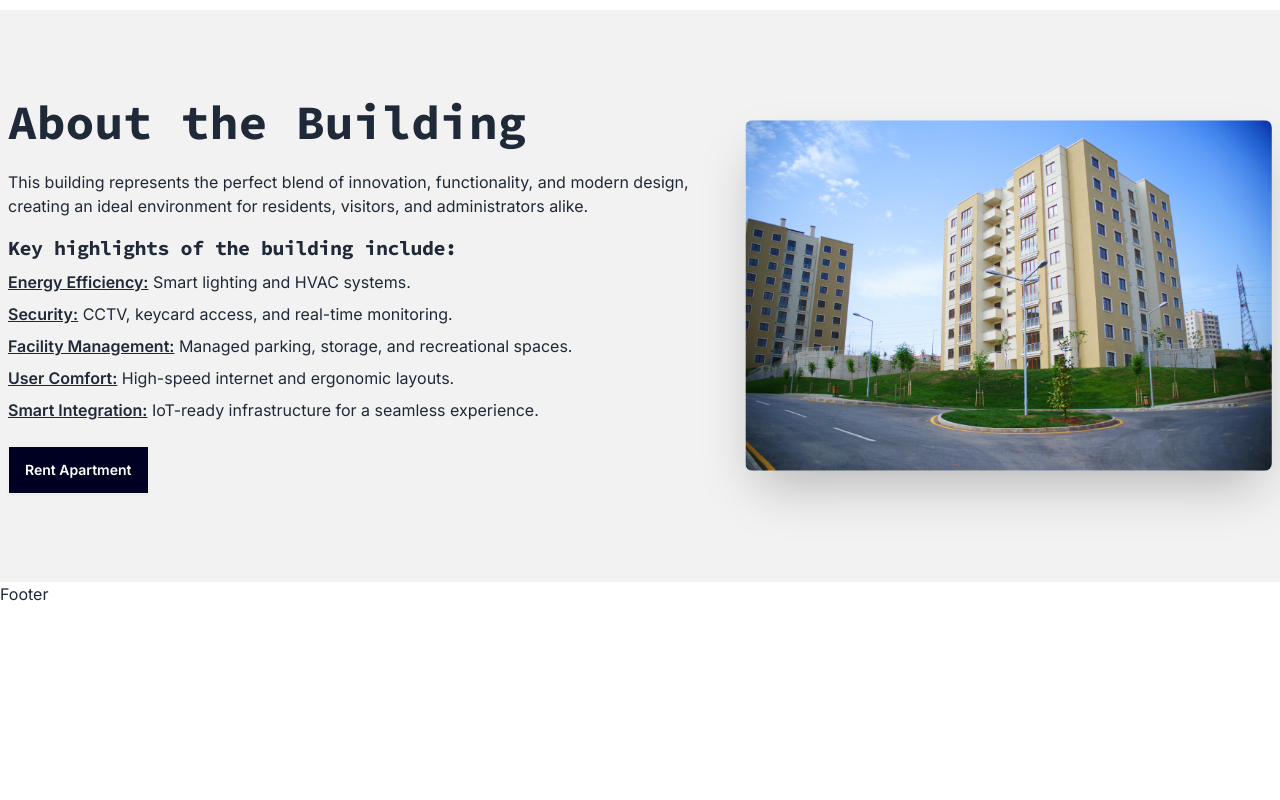
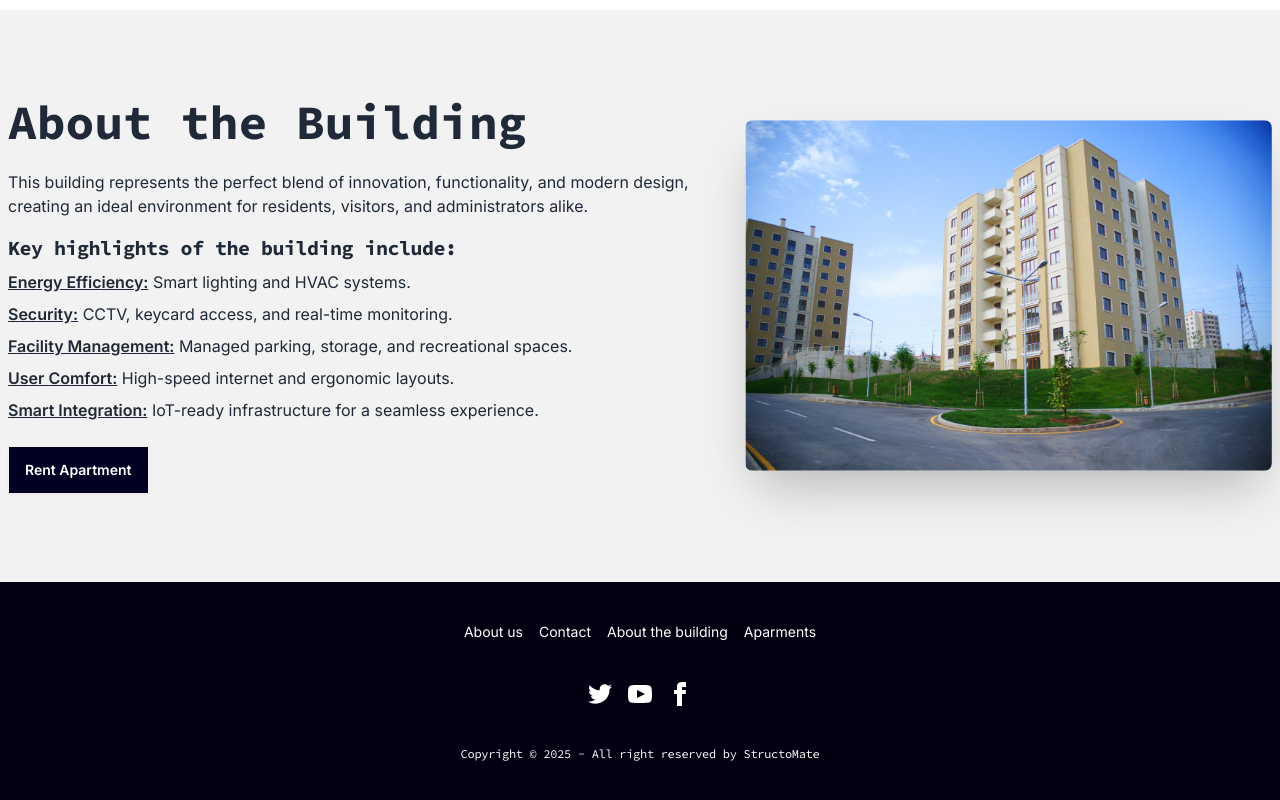
Before and after one commit to Ajmain-Fayek/StructoMate, a React (Vite) app: page / in a window 1280 px wide. Shown: the part 1031-1831 px from the top of the page. Before the commit the page ends 1637 px from the top, so only its background shows below. Built offline with nearby package versions, Linux system fonts and the light colour scheme.

Commit message:
Footer created

```diff
--- a/index.html
+++ b/index.html
@@ -29,7 +29,7 @@
         <title>StructoMate</title>
     </head>
     <body>
-        <div id="root"></div>
+        <div id="root" class="bg-white"></div>
         <script type="module" src="/src/main.jsx"></script>
     </body>
 </html>
--- a/src/Pages/Shared/Footer/Footer.jsx
+++ b/src/Pages/Shared/Footer/Footer.jsx
@@ -1,5 +1,57 @@
 const Footer = () => {
-    return <div>Footer</div>;
+    return (
+        <footer className="footer footer-center bg-[#001] text-white p-10">
+            <nav className="grid grid-flow-col gap-4">
+                <a className="link link-hover">About us</a>
+                <a className="link link-hover">Contact</a>
+                <a className="link link-hover">About the building</a>
+                <a className="link link-hover">Aparments</a>
+            </nav>
+            <nav>
+                <div className="grid grid-flow-col gap-4">
+                    <a className="hover:scale-105 active:scale-95 cursor-pointer">
+                        <svg
+                            xmlns="http://www.w3.org/2000/svg"
+                            width="24"
+                            height="24"
+                            viewBox="0 0 24 24"
+                            className="fill-current"
+                        >
+                            <path d="M24 4.557c-.883.392-1.832.656-2.828.775 1.017-.609 1.798-1.574 2.165-2.724-.951.564-2.005.974-3.127 1.195-.897-.957-2.178-1.555-3.594-1.555-3.179 0-5.515 2.966-4.797 6.045-4.091-.205-7.719-2.165-10.148-5.144-1.29 2.213-.669 5.108 1.523 6.574-.806-.026-1.566-.247-2.229-.616-.054 2.281 1.581 4.415 3.949 4.89-.693.188-1.452.232-2.224.084.626 1.956 2.444 3.379 4.6 3.419-2.07 1.623-4.678 2.348-7.29 2.04 2.179 1.397 4.768 2.212 7.548 2.212 9.142 0 14.307-7.721 13.995-14.646.962-.695 1.797-1.562 2.457-2.549z"></path>
+                        </svg>
+                    </a>
+                    <a className="hover:scale-105 active:scale-95 cursor-pointer">
+                        <svg
+                            xmlns="http://www.w3.org/2000/svg"
+                            width="24"
+                            height="24"
+                            viewBox="0 0 24 24"
+                            className="fill-current"
+                        >
+                            <path d="M19.615 3.184c-3.604-.246-11.631-.245-15.23 0-3.897.266-4.356 2.62-4.385 8.816.029 6.185.484 8.549 4.385 8.816 3.6.245 11.626.246 15.23 0 3.897-.266 4.356-2.62 4.385-8.816-.029-6.185-.484-8.549-4.385-8.816zm-10.615 12.816v-8l8 3.993-8 4.007z"></path>
+                        </svg>
+                    </a>
+                    <a className="hover:scale-105 active:scale-95 cursor-pointer">
+                        <svg
+                            xmlns="http://www.w3.org/2000/svg"
+                            width="24"
+                            height="24"
+                            viewBox="0 0 24 24"
+                            className="fill-current"
+                        >
+                            <path d="M9 8h-3v4h3v12h5v-12h3.642l.358-4h-4v-1.667c0-.955.192-1.333 1.115-1.333h2.885v-5h-3.808c-3.596 0-5.192 1.583-5.192 4.615v3.385z"></path>
+                        </svg>
+                    </a>
+                </div>
+            </nav>
+            <aside>
+                <p className="font-Source-Code-Pro tracking-tight text-xs">
+                    Copyright © {new Date().getFullYear()} - All right reserved
+                    by StructoMate
+                </p>
+            </aside>
+        </footer>
+    );
 };
 
 export default Footer;
```
